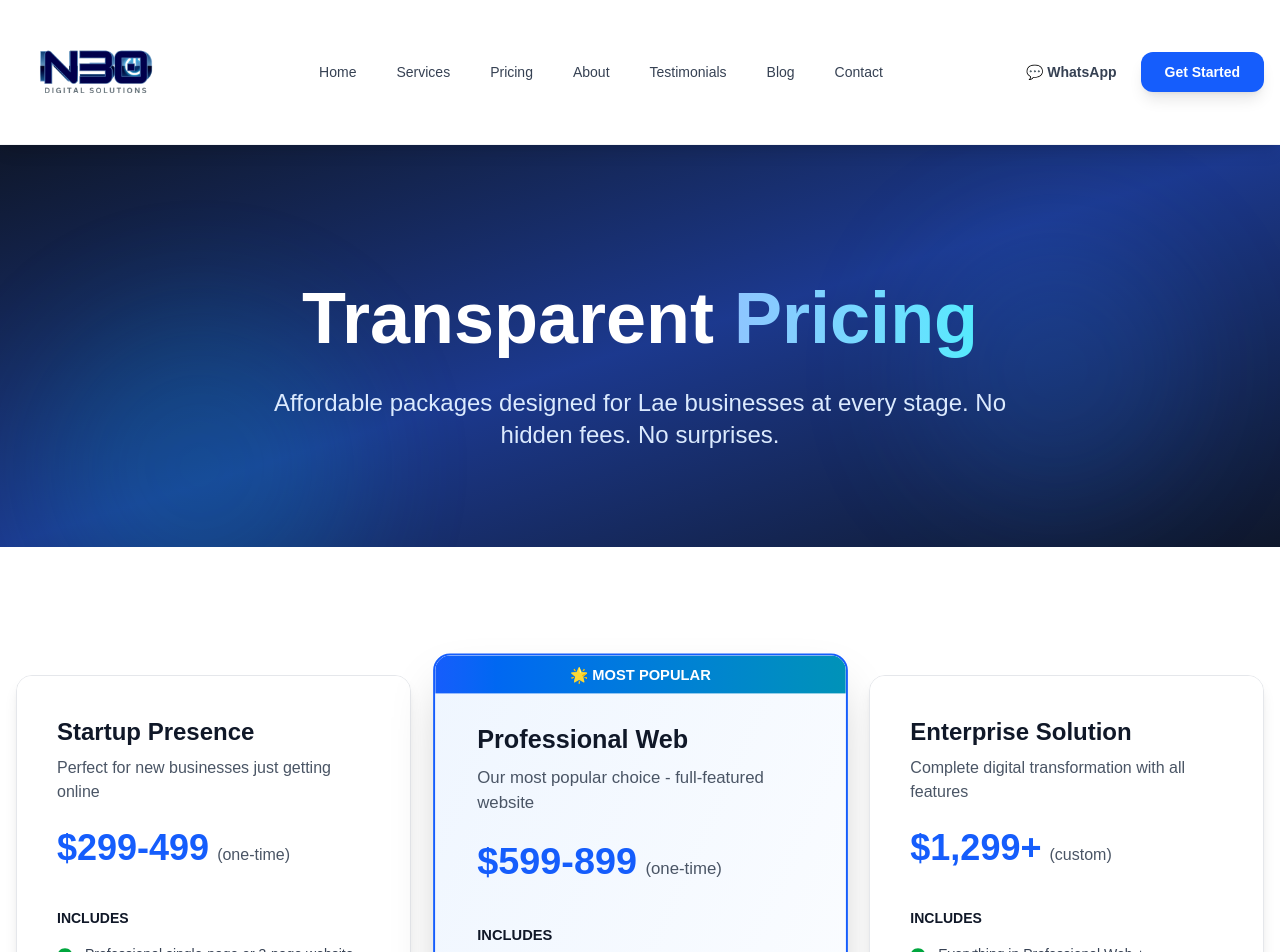
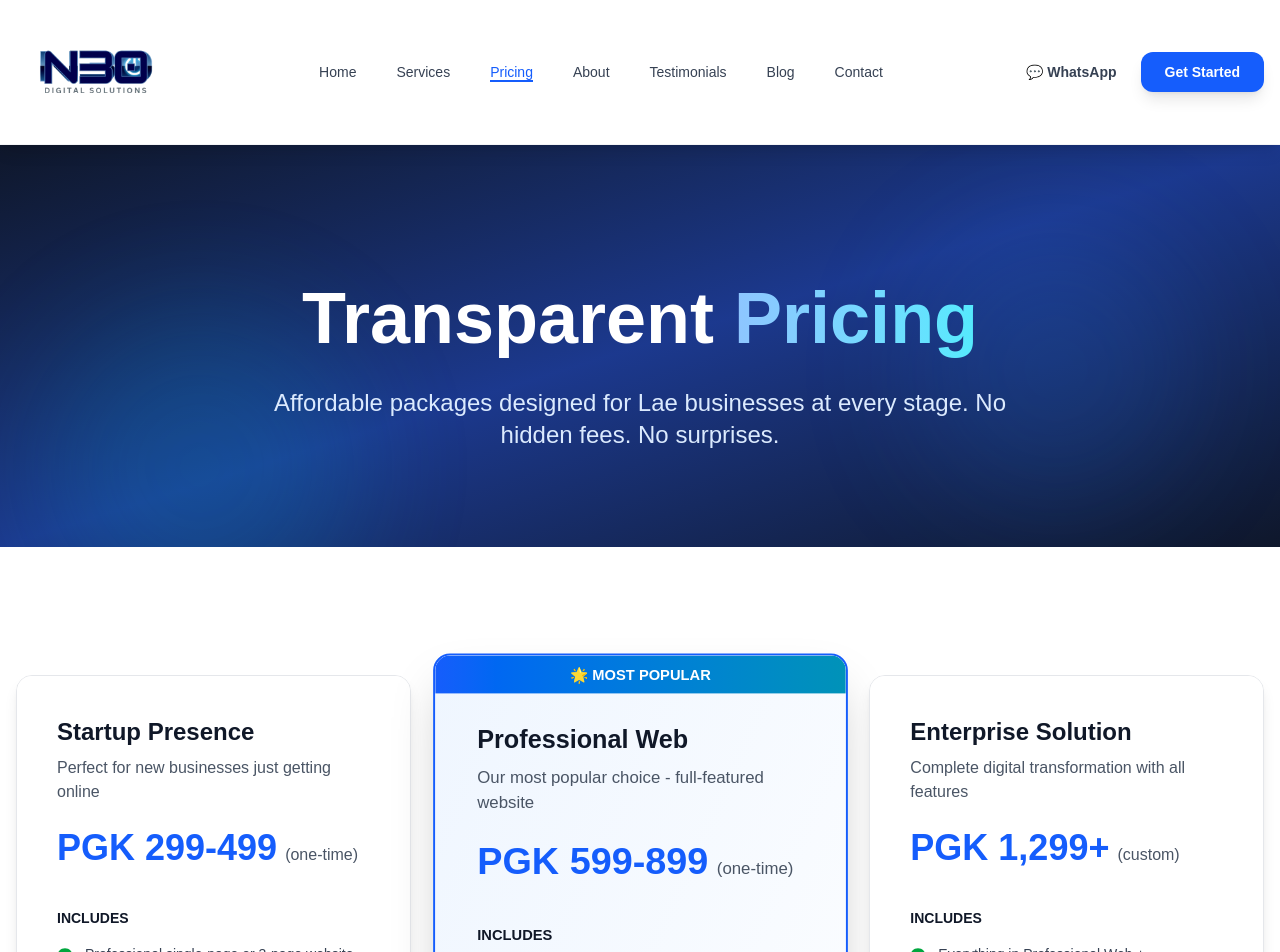
Before and after one commit to n30digitalsolutionsN/n30-website, a Next.js app: page /pricing in a window 1280 px wide. Shown: the top 952 px of the page. Built offline with nearby package versions, Linux system fonts and the light colour scheme.

Commit message:
Update website with latest changes

```diff
--- a/app/components/Navbar.tsx
+++ b/app/components/Navbar.tsx
@@ -1,11 +1,13 @@
 'use client';
 
 import { useState } from 'react';
+import { usePathname } from 'next/navigation';
 import Link from 'next/link';
 import Image from 'next/image';
 
 export default function Navbar() {
   const [isOpen, setIsOpen] = useState(false);
+  const pathname = usePathname();
 
   const toggleMenu = () => {
     setIsOpen(!isOpen);
@@ -39,16 +41,25 @@ export default function Navbar() {
 
           {/* Desktop Navigation */}
           <div className="hidden md:flex items-center gap-10">
-            {navLinks.map((link) => (
+            {navLinks.map((link) => {
+              const isActive = pathname === link.href;
+              return (
                 <Link
                   key={link.label}
                   href={link.href}
-                className="text-gray-700 hover:text-blue-600 font-medium text-sm transition-colors duration-300 relative group"
+                  className={`font-medium text-sm transition-colors duration-300 relative group ${
+                    isActive
+                      ? 'text-blue-600'
+                      : 'text-gray-700 hover:text-blue-600'
+                  }`}
                 >
                   {link.label}
-                <span className="absolute bottom-0 left-0 w-0 h-0.5 bg-blue-600 transition-all duration-300 group-hover:w-full"></span>
+                  <span className={`absolute bottom-0 left-0 h-0.5 bg-blue-600 transition-all duration-300 ${
+                    isActive ? 'w-full' : 'w-0 group-hover:w-full'
+                  }`}></span>
                 </Link>
-            ))}
+              );
+            })}
           </div>
 
           {/* CTA Button and Contact Info */}
@@ -100,16 +111,23 @@ export default function Navbar() {
         {/* Mobile Navigation */}
         {isOpen && (
           <div className="md:hidden mt-4 pb-4 border-t pt-4">
-            {navLinks.map((link) => (
+            {navLinks.map((link) => {
+              const isActive = pathname === link.href;
+              return (
                 <Link
                   key={link.label}
                   href={link.href}
-                className="block py-2 text-gray-700 hover:text-blue-600 font-medium transition-colors"
+                  className={`block py-2 font-medium transition-colors ${
+                    isActive
+                      ? 'text-blue-600 bg-blue-50 px-3 rounded-lg'
+                      : 'text-gray-700 hover:text-blue-600'
+                  }`}
                   onClick={() => setIsOpen(false)}
                 >
                   {link.label}
                 </Link>
-            ))}
+              );
+            })}
 
             {/* Mobile WhatsApp Contact Link */}
             <div className="border-t border-gray-200 mt-4 pt-4">
--- a/app/layout.tsx
+++ b/app/layout.tsx
@@ -180,7 +180,7 @@ export default function RootLayout({
                 "https://twitter.com/n30digital",
                 "https://linkedin.com/company/n30digital"
               ],
-              "priceRange": "$$",
+              "priceRange": "PGK",
               "areaServed": {
                 "@type": "City",
                 "name": "Lae"
--- a/app/pricing/page.tsx
+++ b/app/pricing/page.tsx
@@ -8,7 +8,7 @@ export default function Pricing() {
     {
       id: 1,
       name: 'Startup Presence',
-      price: '$299-499',
+      price: 'PGK 299-499',
       period: 'one-time',
       description: 'Perfect for new businesses just getting online',
       features: [
@@ -31,7 +31,7 @@ export default function Pricing() {
     {
       id: 2,
       name: 'Professional Web',
-      price: '$599-899',
+      price: 'PGK 599-899',
       period: 'one-time',
       description: 'Our most popular choice - full-featured website',
       features: [
@@ -56,7 +56,7 @@ export default function Pricing() {
     {
       id: 3,
       name: 'Enterprise Solution',
-      price: '$1,299+',
+      price: 'PGK 1,299+',
       period: 'custom',
       description: 'Complete digital transformation with all features',
       features: [
```
Also changed, not shown: 1 other file (tests, documents, lock files or other folders). Lines whose indentation alone changed are shown as unchanged.
